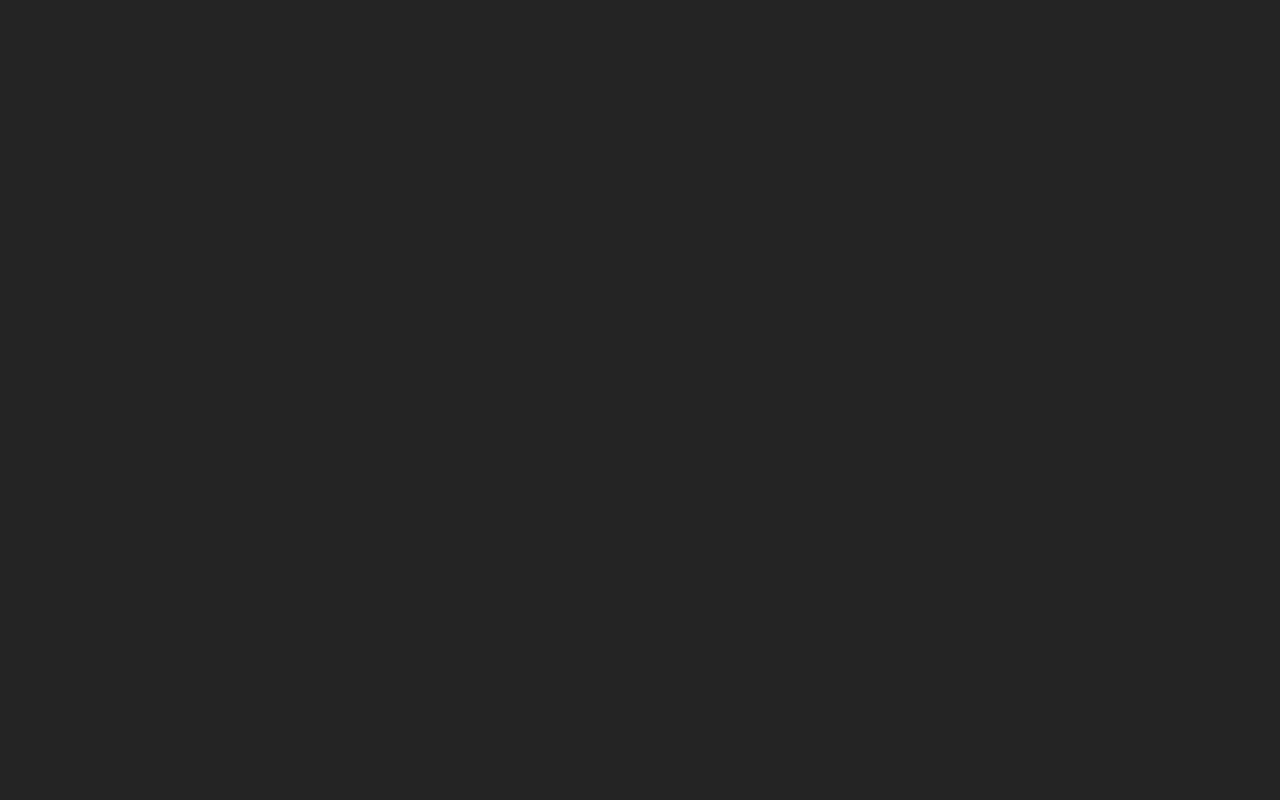
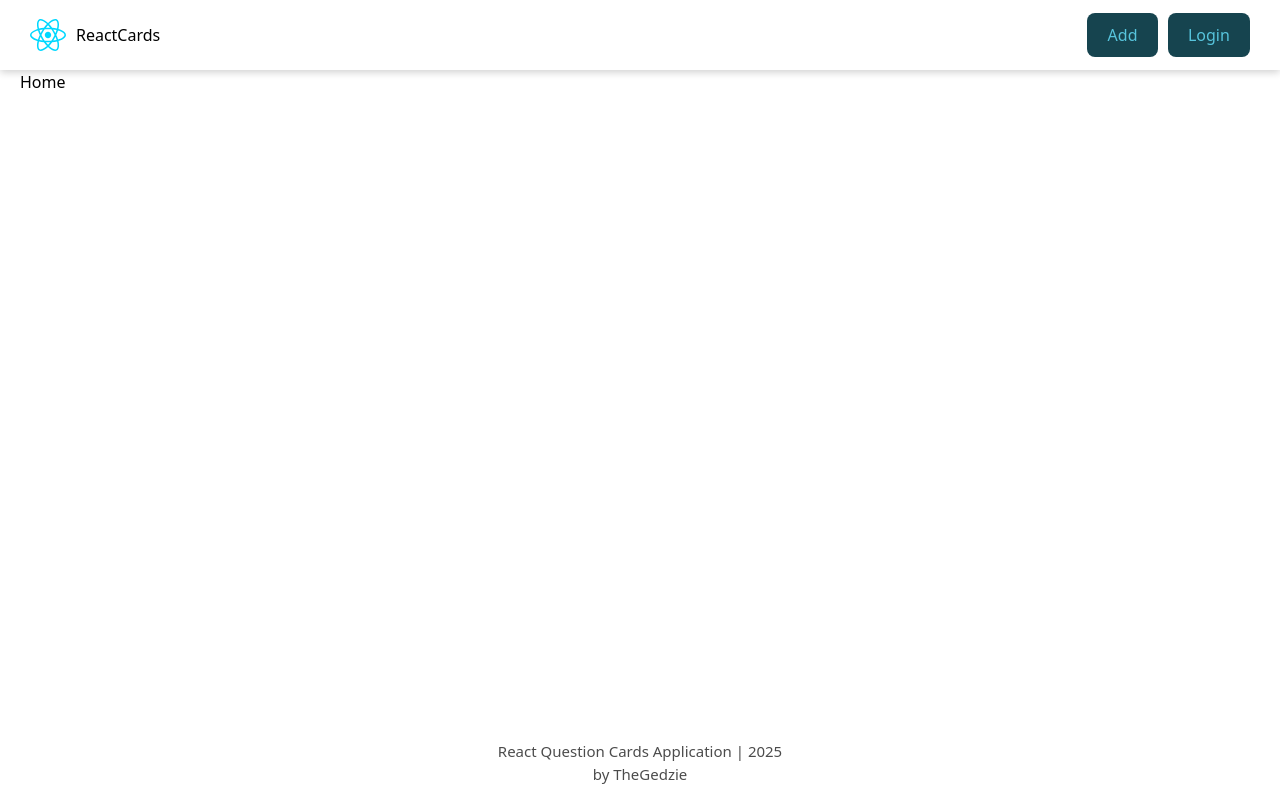
Before and after one commit to TheGedzie/PORTFOLIO...REACT_CARDS, a React (Vite) app: page / in a window 1280 px wide. Before the commit this address had no page. Built offline with nearby package versions, Linux system fonts and the light colour scheme.

Commit message:
header and button implementation

```diff
--- a/src/App.jsx
+++ b/src/App.jsx
@@ -8,6 +8,7 @@
    <BrowserRouter>
     <Routes>
       <Route element={<MainLayout/>}>
+        <Route path='/' element={<div>Home</div>} />
         <Route path='/forbidden' element={<div>forbidden !!!!</div>} />
         <Route path='/addquestion' element={<div>add question</div>} />
       </Route>
--- /dev/null
+++ b/src/Components/Button/Button.jsx
@@ -0,0 +1,8 @@
+import cls from './Button.module.css'
+
+export const Button = ({ onClick, isActive, isDisabled, children }) => {
+  return (
+    <button
+    className={`${cls.btn} ${isActive ? cls.active : ''}`} onClick={onClick} disabled={isDisabled}>{children}</button>
+  )
+}
--- /dev/null
+++ b/src/Components/Button/Button.module.css
@@ -0,0 +1,27 @@
+.btn{
+    background-color: var(--btn-bg-color);
+    color: var(--btn-text-color);
+    border-radius: 8px;
+    border: 1px solid transparent;
+    padding: 0.6em 1.2em;
+    font-size: 1em;
+    font-weight: 500;
+    font-family: inherit;
+    cursor: pointer;
+    transition: border-color 0.25s;
+}
+.btn:hover{
+    border-color: #2f2f2f;
+}
+.btn:focus,
+.btn:focus-visible{
+    outline: 4px auto #2f2f2f;
+}
+.btn:disabled{
+    opacity: .5;
+    pointer-events: none;
+}
+.active{
+    color: #000;
+    background-color: #ce7e1d;
+}
--- /dev/null
+++ b/src/Components/Button/index.jsx
@@ -0,0 +1 @@
+export { Button } from './Button'
--- /dev/null
+++ b/src/Components/Header/Header.jsx
@@ -0,0 +1,18 @@
+import {Button} from '../Button'
+import ReactLogo from '../../assets/react.svg'
+import cls from './Header.module.css'
+
+export const Header = () => {
+  return (
+    <header className={cls.header}>
+        <p>
+            <img src={ReactLogo} alt="react logo" />
+            <span>ReactCards</span>
+        </p>
+        <div className={cls.headerButtons}>
+            <Button>Add</Button>
+            <Button>Login</Button>
+        </div>
+    </header>
+  )
+}
--- /dev/null
+++ b/src/Components/Header/Header.module.css
@@ -0,0 +1,26 @@
+.header{
+    width: 100%;
+    height: 70px;
+    background-color: var(--main-bg-color);
+    padding: 0 30px;
+    display: flex;
+    justify-content: space-between;
+    align-items: center;
+    box-shadow: 0 2px 8px 0 rgba(0,0,0, .2);
+
+    p{
+        text-transform: capitalize;
+        display: flex;
+        justify-content: center;
+        align-items: center;
+        gap: 10px;
+        cursor: pointer;
+        user-select: none;
+    }
+}
+.headerButtons{
+    display: flex;
+    justify-content: center;
+    align-items: center;
+    gap: 10px;
+}
--- /dev/null
+++ b/src/Components/Header/index.jsx
@@ -0,0 +1 @@
+export { Header } from './Header'
--- a/src/Components/MainLayout/MainLayout.jsx
+++ b/src/Components/MainLayout/MainLayout.jsx
@@ -1,12 +1,14 @@
-import React from 'react'
 import cls from './MainLayout.module.css'
 import { Outlet } from 'react-router-dom'
+import { Header } from '../Header'
 
 export  const MainLayout = () => {
   const currentYear = new Date().getFullYear()
   return (
     <div className={cls.mainLayout}>
-        <header>header</header>
+        <header>
+          <Header/>
+        </header>
         <div className={cls.mainWrapper}>
             <main className={cls.main}>
               <Outlet/>
--- a/src/Components/MainLayout/index.jsx
+++ b/src/Components/MainLayout/index.jsx
@@ -1 +1 @@
-export {MainLayout} from './MainLayout'
+export  {MainLayout} from './MainLayout'
--- a/src/index.css
+++ b/src/index.css
@@ -1,6 +1,8 @@
 :root {
   --main-bg-color: #23272F;
   --text-color: #fff;
+  --btn-bg-color: #383b3f;
+  --btn-text-color:#fff;
   font-family: system-ui, Avenir, Helvetica, Arial, sans-serif;
   line-height: 1.5;
   font-weight: 400;
@@ -29,16 +31,21 @@
   background-color: var(--main-bg-color);
 }
 
-
 @media (prefers-color-scheme: light) {
   :root {
-    color: var(--text-color);
-    --main-bg-color: #000;
+    --text-color: #000;
+    --main-bg-color: #fff;
+
+    --btn-bg-color: #16444f;
+    --btn-text-color:#57C4DC;
   }
 }
 @media (prefers-color-scheme: dark) {
   :root {
-    color: var(--text-color);
+    --text-color:#fff;
     --main-bg-color: #23272F;
+
+    --btn-bg-color: #383b3f;
+    --btn-text-color:#fff;
   }
 }
```
